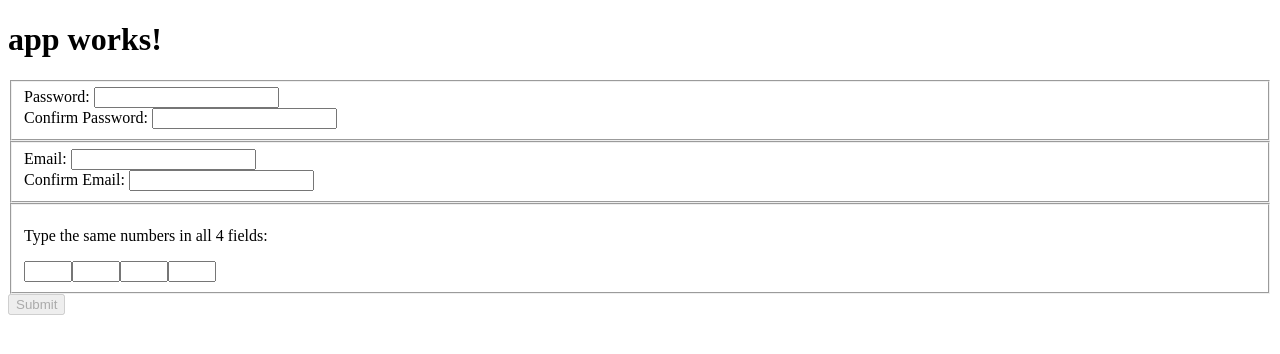
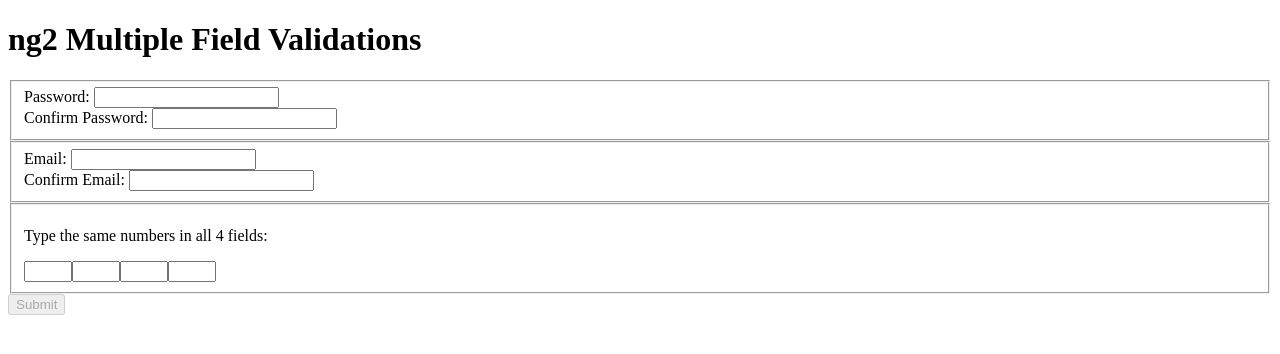
Before and after one commit to zmad5306/ng2-template-forms-validation, an Angular app: page / in a window 1280 px wide. Shown: the top 354 px of the page. Built offline with nearby package versions, Linux system fonts and the light colour scheme.

Commit message:
refactoring

```diff
--- a/src/app/app.component.ts
+++ b/src/app/app.component.ts
@@ -15,7 +15,7 @@ export class Account {
   styleUrls: ['./app.component.css']
 })
 export class AppComponent {
-  title = 'app works!';
+  title = 'ng2 Multiple Field Validations';
   account: Account = new Account('', '', '', '');
   submit(): void {
     console.log(this.account);
```
